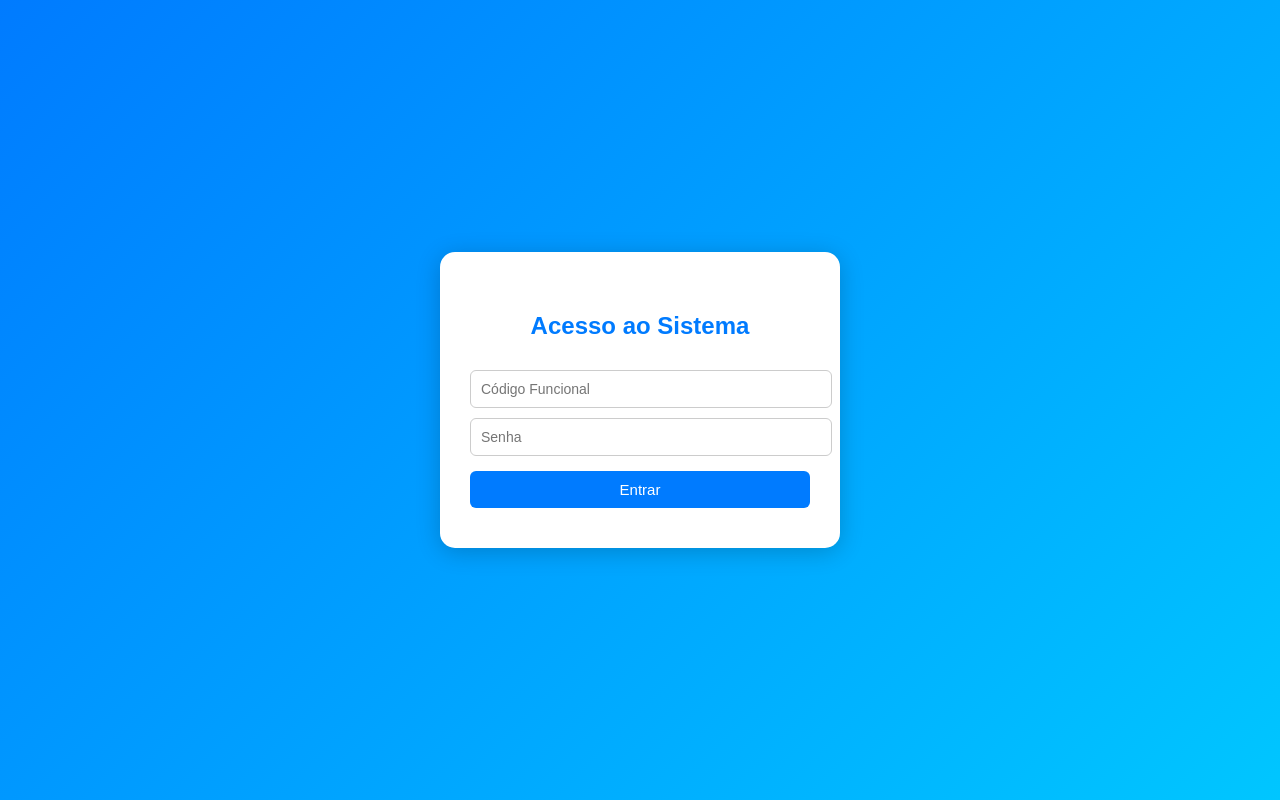
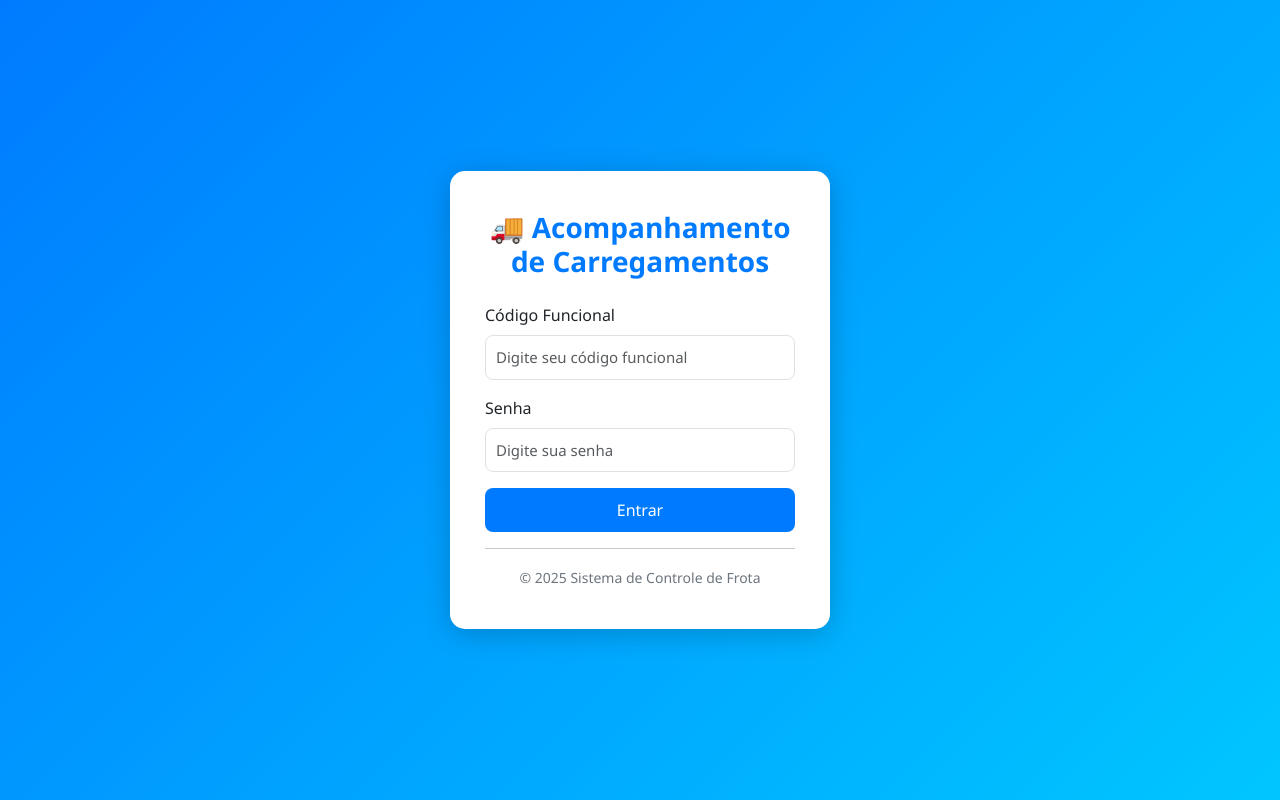
Before and after one commit to BonAnni92/Techflow, a Flask app: template templates/login.html in a window 1280 px wide. Run offline with Flask 3, Linux system fonts and the light colour scheme; the template is opened without the code that fills it, so the values that code supplies are empty.

Commit message:
Atualização do template  coluna atualizado por

```diff
--- a/app.py
+++ b/app.py
@@ -40,16 +40,16 @@ class Carregamento(db.Model):
     id = db.Column(db.Integer, primary_key=True)
     placa = db.Column(db.String(20), nullable=False)
     status = db.Column(db.String(50), nullable=False)
-    rota = db.Column(db.String(100))
-    destino = db.Column(db.String(200))
+    rota = db.Column(db.String(100), nullable=True)
+    destino = db.Column(db.String(200), nullable=True)
     entrega_finalizada = db.Column(db.Boolean, default=False)
     atualizado_em = db.Column(db.DateTime, default=datetime.utcnow, onupdate=datetime.utcnow)
-    atualizado_por = db.Column(db.String(50))  # coluna para registrar quem atualizou
+    atualizado_por = db.Column(db.String(50), nullable=True)
 
 
-# ---------------- SEED ----------------
+# ---------------- FUNÇÃO SEED ----------------
 def criar_seed():
-    """Cria usuário e carregamentos iniciais, se ainda não existirem."""
+    """Cria um funcionário e carregamentos iniciais se não existirem."""
     if not Funcionario.query.filter_by(codigo_funcional="125039").first():
         admin = Funcionario(codigo_funcional="125039")
         admin.set_password("125039")
@@ -62,28 +62,136 @@ def criar_seed():
             Carregamento(placa="GHI3C45", status="Finalizado a coleta", rota="Rota C", destino="Cliente Z", entrega_finalizada=True),
         ]
         db.session.bulk_save_objects(exemplos)
-
     db.session.commit()
 
 
 # ---------------- ROTAS ----------------
 @app.route("/")
 def home():
-    return redirect(url_for("listar_carregamentos"))
+    if "funcionario" in session:
+        return redirect(url_for("index"))
+    return redirect(url_for("login"))
 
 
-@app.route("/carregamentos")
-def listar_carregamentos():
-    carregamentos = Carregamento.query.order_by(Carregamento.atualizado_em.desc()).all()
-    return render_template("carregamentos.html", carregamentos=carregamentos)
+@app.route("/login", methods=["GET", "POST"])
+def login():
+    """Tela de login"""
+    if request.method == "POST":
+        codigo = request.form.get("codigo")
+        senha = request.form.get("senha")
+
+        if not codigo or not senha:
+            flash("Preencha código funcional e senha.", "warning")
+            return render_template("login.html")
+
+        funcionario = Funcionario.query.filter_by(codigo_funcional=codigo).first()
+
+        if funcionario and funcionario.check_password(senha):
+            session["funcionario"] = funcionario.codigo_funcional
+            session.permanent = True
+            flash(f"Bem-vindo(a), {funcionario.codigo_funcional}!", "success")
+            return redirect(url_for("index"))
+        else:
+            flash("Código funcional ou senha incorretos.", "danger")
+            return render_template("login.html")
+
+    return render_template("login.html")
 
 
-# ---------------- EXECUÇÃO ----------------
+@app.route("/logout")
+def logout():
+    session.clear()
+    flash("Logout realizado com sucesso!", "info")
+    return redirect(url_for("login"))
+
+
+@app.route("/index")
+def index():
+    """Tela principal de carregamentos"""
+    if "funcionario" not in session:
+        return redirect(url_for("login"))
+
+    carregamentos = Carregamento.query.order_by(Carregamento.atualizado_em.desc()).all()
+    return render_template("index.html", carregamentos=carregamentos, funcionario=session["funcionario"])
+
+
+@app.route("/adicionar", methods=["GET", "POST"])
+def adicionar():
+    """Adicionar novo carregamento"""
+    if "funcionario" not in session:
+        return redirect(url_for("login"))
+
+    if request.method == "POST":
+        placa = request.form.get("placa")
+        status = request.form.get("status")
+        rota = request.form.get("rota")
+        destino = request.form.get("destino")
+
+        if not placa:
+            flash("A placa é obrigatória!", "warning")
+            return render_template("adicionar.html", status_options=STATUS_OPTIONS)
+
+        novo = Carregamento(
+            placa=placa,
+            status=status,
+            rota=rota,
+            destino=destino,
+            atualizado_por=session["funcionario"]
+        )
+        db.session.add(novo)
+        db.session.commit()
+        flash("Carregamento adicionado com sucesso!", "success")
+        return redirect(url_for("index"))
+
+    return render_template("adicionar.html", status_options=STATUS_OPTIONS)
+
+
+@app.route("/excluir/<int:id>", methods=["POST"])
+def excluir(id):
+    """Excluir carregamento"""
+    if "funcionario" not in session:
+        return redirect(url_for("login"))
+
+    carregamento = Carregamento.query.get_or_404(id)
+    db.session.delete(carregamento)
+    db.session.commit()
+    flash("Carregamento excluído com sucesso!", "info")
+    return redirect(url_for("index"))
+@app.route("/editar/<int:id>", methods=["GET", "POST"])
+def editar(id):
+    """Editar carregamento existente"""
+    if "funcionario" not in session:
+        return redirect(url_for("login"))
+
+    carregamento = Carregamento.query.get_or_404(id)
+
+    if request.method == "POST":
+        carregamento.placa = request.form.get("placa", carregamento.placa).strip()
+        carregamento.status = request.form.get("status", carregamento.status)
+        carregamento.rota = request.form.get("rota", carregamento.rota).strip()
+        carregamento.destino = request.form.get("destino", carregamento.destino).strip()
+        carregamento.entrega_finalizada = request.form.get("entrega_finalizada") == "on"
+        carregamento.atualizado_por = session.get("funcionario")
+        db.session.commit()
+        flash("✅ Carregamento atualizado com sucesso!", "success")
+        return redirect(url_for("index"))
+
+    return render_template("editar.html", carregamento=carregamento, status_options=STATUS_OPTIONS)
+
+
+    # ---------------- CONTEXTO GLOBAL (datetime no template) ----------------
+@app.context_processor
+def inject_datetime():
+    """Permite usar datetime nos templates Jinja"""
+    return {'datetime': datetime}
+# ---------------- INICIALIZAÇÃO ----------------
 if __name__ == "__main__":
     with app.app_context():
         db.create_all()
-        criar_seed()
+        try:
+            criar_seed()
+        except Exception as e:
+            print(f"Aviso: banco existente, seed ignorado. ({e})")
 
-    print("✅ Aplicação Flask rodando com sucesso!")
-    print("🌐 Acesse: http://127.0.0.1:5000/carregamentos")
+    print("✅ Servidor rodando em http://127.0.0.1:5000")
     app.run(debug=True)
--- a/templates/login.html
+++ b/templates/login.html
@@ -2,68 +2,99 @@
 <html lang="pt-BR">
 <head>
     <meta charset="UTF-8">
-    <title>Login - Sistema de Carregamento</title>
+    <meta name="viewport" content="width=device-width, initial-scale=1.0">
+    <title>Login - Sistema de Carregamentos</title>
+    <link href="https://cdn.jsdelivr.net/npm/bootstrap@5.3.3/dist/css/bootstrap.min.css" rel="stylesheet">
+
     <style>
         body {
-            font-family: Arial, sans-serif;
             background: linear-gradient(135deg, #007bff, #00c6ff);
+            font-family: "Segoe UI", Arial, sans-serif;
             height: 100vh;
             display: flex;
+            align-items: center;
             justify-content: center;
-            align-items: center;
             margin: 0;
         }
-        .login-box {
-            background: white;
-            padding: 40px 30px;
+
+        .login-container {
+            background: #fff;
             border-radius: 15px;
-            box-shadow: 0 4px 25px rgba(0,0,0,0.2);
-            width: 340px;
+            box-shadow: 0 5px 30px rgba(0, 0, 0, 0.2);
+            width: 380px;
+            padding: 40px 35px;
             text-align: center;
         }
-        h2 {
+
+        .login-container h3 {
+            font-weight: 600;
             color: #007bff;
-            margin-bottom: 20px;
+            margin-bottom: 25px;
         }
-        input {
+
+        .form-control {
+            border-radius: 8px;
+            padding: 10px;
+            font-size: 15px;
+        }
+
+        .btn-login {
+            background-color: #007bff;
+            border: none;
+            border-radius: 8px;
+            color: white;
             width: 100%;
             padding: 10px;
-            margin-top: 10px;
-            border-radius: 6px;
-            border: 1px solid #ccc;
-            font-size: 14px;
+            font-size: 16px;
+            transition: 0.3s;
         }
-        button {
-            background-color: #007bff;
-            color: white;
-            width: 100%;
-            border: none;
-            padding: 10px;
-            margin-top: 15px;
-            border-radius: 6px;
-            font-size: 15px;
-            cursor: pointer;
-        }
-        button:hover {
+
+        .btn-login:hover {
             background-color: #0056b3;
         }
-        p.erro {
-            color: #dc3545;
-            font-weight: bold;
+
+        .alert {
+            margin-top: 15px;
+        }
+
+        small {
+            color: #6c757d;
         }
     </style>
 </head>
 <body>
-    <div class="login-box">
-        <h2>Acesso ao Sistema</h2>
-        {% if erro %}
-        <p class="erro">{{ erro }}</p>
-        {% endif %}
-        <form method="POST">
-    <input type="text" name="codigo" placeholder="Código Funcional" required>
-    <input type="password" name="senha" placeholder="Senha" required>
-    <button type="submit">Entrar</button>
+    <div class="login-container">
+        <h3>🚚 Acompanhamento de Carregamentos</h3>
+
+        {% with messages = get_flashed_messages(with_categories=true) %}
+            {% if messages %}
+                {% for category, msg in messages %}
+                    <div class="alert alert-{{ 'warning' if category=='warning' else category }} alert-dismissible fade show" role="alert">
+                        {{ msg }}
+                        <button type="button" class="btn-close" data-bs-dismiss="alert" aria-label="Close"></button>
+                    </div>
+                {% endfor %}
+            {% endif %}
+        {% endwith %}
+
+        <form method="POST" action="{{ url_for('login') }}">
+            <div class="mb-3 text-start">
+                <label class="form-label">Código Funcional</label>
+                <input type="text" name="codigo" class="form-control" placeholder="Digite seu código funcional" required>
+            </div>
+
+            <div class="mb-3 text-start">
+                <label class="form-label">Senha</label>
+                <input type="password" name="senha" class="form-control" placeholder="Digite sua senha" required>
+            </div>
+
+            <button type="submit" class="btn-login">Entrar</button>
         </form>
+
+        <hr>
+        <small>© {{ datetime.utcnow().year }} Sistema de Controle de Frota</small>
     </div>
+
+    <script src="https://cdn.jsdelivr.net/npm/bootstrap@5.3.3/dist/js/bootstrap.bundle.min.js"></script>
 </body>
 </html>
```
Also changed, not shown: templates/adicionar.html (+11 -16 lines), templates/base.html (+24 -30 lines), templates/editar.html (+27 -35 lines), templates/index.html (+15 -34 lines), carregamentos.db.
